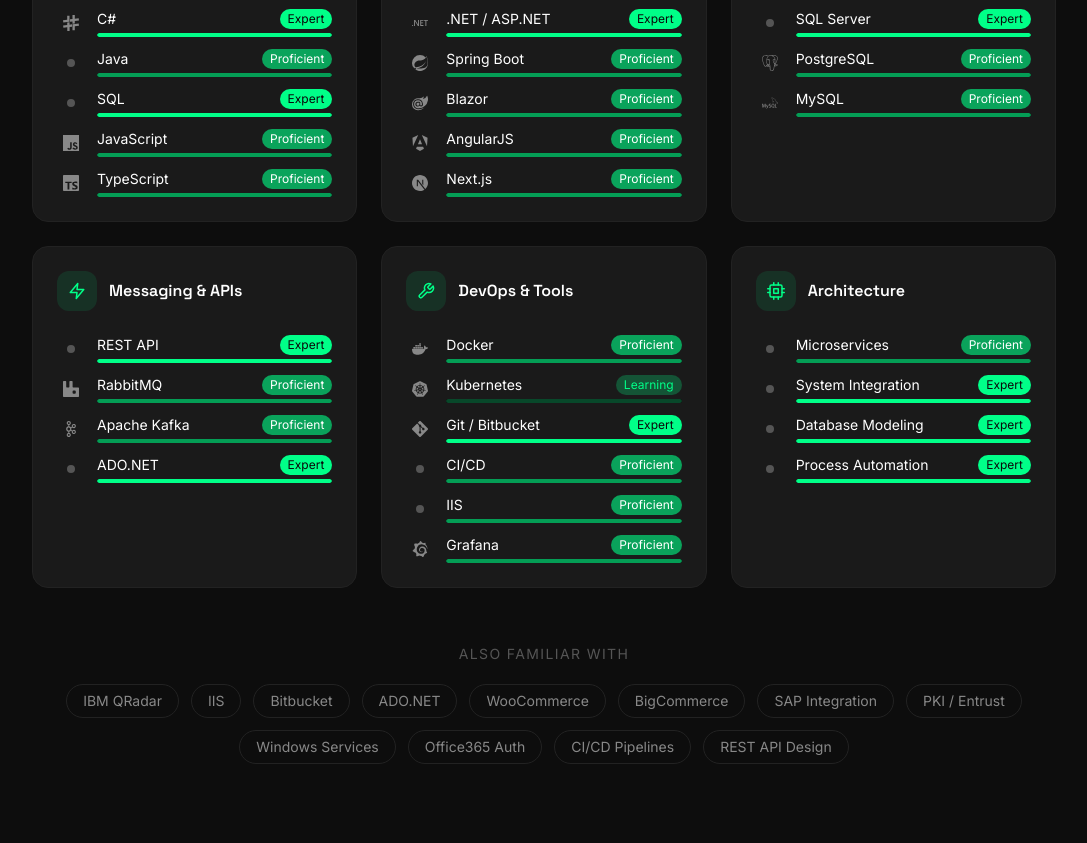
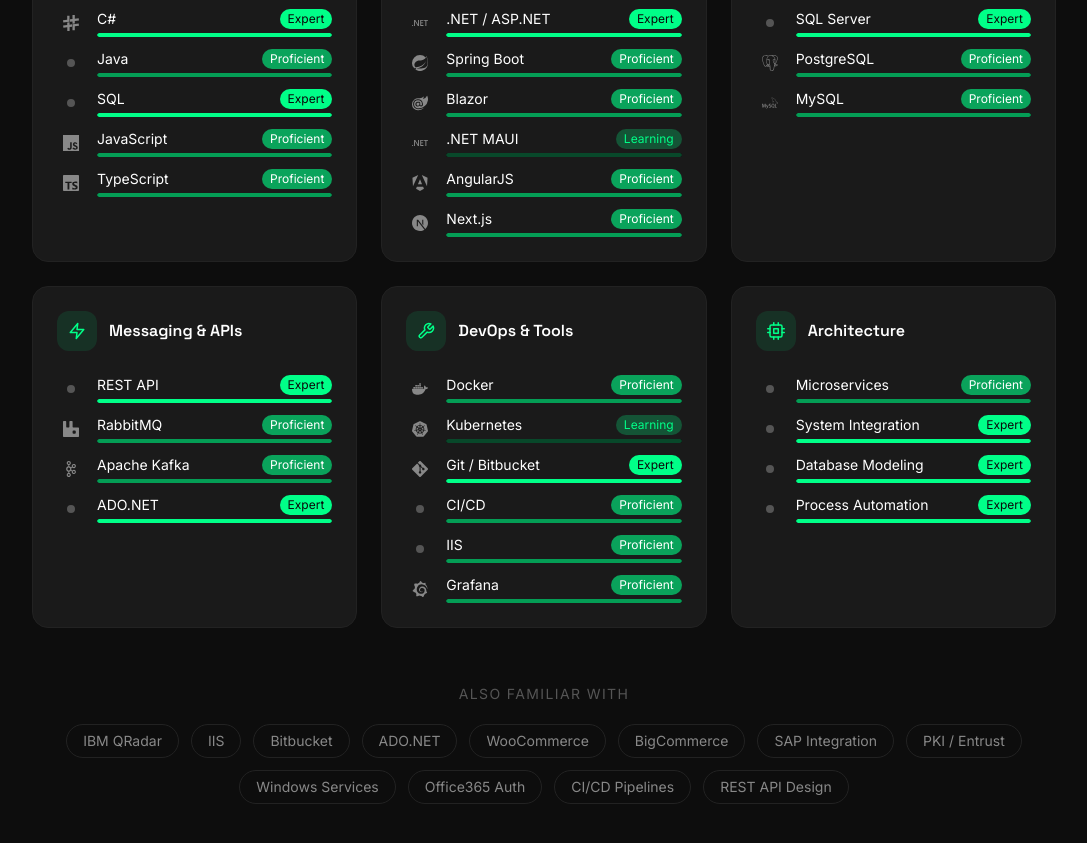
Before and after one commit to alexndrr/portfolio, a React (Vite) app: page / in a window 1280 px wide. Shown: the part 2320-3163 px from the top of the page, without its empty margins (96-1183 px from the left). Built offline with nearby package versions, Linux system fonts and the light colour scheme.

Commit message:
Generalize .NET version and add .NET MAUI (beginner) to skills
Replace .NET 6/7/8 with a version-agnostic '.NET' on the CV and add
.NET MAUI as foundational/beginner-level knowledge on both the CV and
the portfolio skills section.

```diff
--- a/src/components/sections/Skills.tsx
+++ b/src/components/sections/Skills.tsx
@@ -21,6 +21,7 @@
   'JavaScript': SiJavascript,
   'TypeScript': SiTypescript,
   '.NET / ASP.NET': SiDotnet,
+  '.NET MAUI': SiDotnet,
   'Spring Boot': SiSpring,
   'Blazor': SiBlazor,
   'AngularJS': SiAngular,
--- a/src/data/portfolio-data.ts
+++ b/src/data/portfolio-data.ts
@@ -44,6 +44,7 @@
       { name: '.NET / ASP.NET', level: 'expert' },
       { name: 'Spring Boot', level: 'proficient' },
       { name: 'Blazor', level: 'proficient' },
+      { name: '.NET MAUI', level: 'beginner' },
       { name: 'AngularJS', level: 'proficient' },
       { name: 'Next.js', level: 'proficient' },
     ],
```
Also changed, not shown: 1 other file (tests, documents, lock files or other folders).
